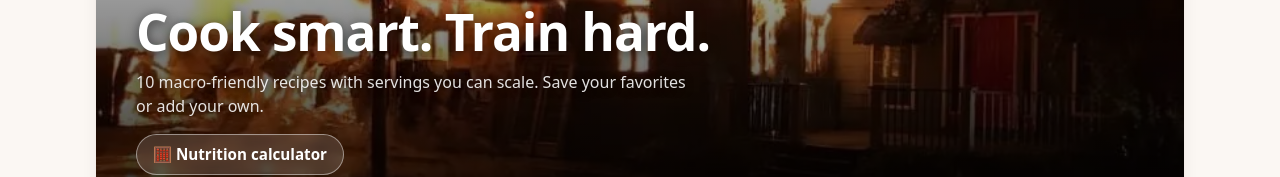
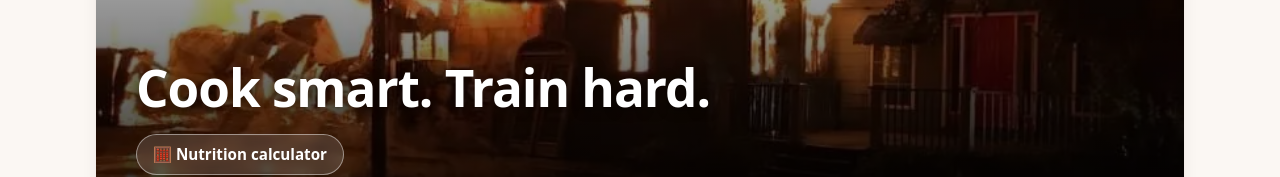
Before and after one commit to bigpapicoop/Fire-Nutrition, a React (Vite) app: page / in a window 1280 px wide. Shown: the part 223-400 px from the top of the page. Built offline with nearby package versions, Linux system fonts and the light colour scheme; no server answers; the database is empty.

Commit message:
Remove the line under the tagline

```diff
--- a/src/App.tsx
+++ b/src/App.tsx
@@ -126,10 +126,6 @@ function App() {
       <>
         <section className="intro">
           <h1>Cook smart. Train hard.</h1>
-          <p>
-            {allRecipes.length} macro-friendly recipes with servings you can scale. Save your favorites or add your
-            own.
-          </p>
           <a href="#/calculator" className="btn btn--ghost intro__calc">
             🧮 Nutrition calculator
           </a>
```
